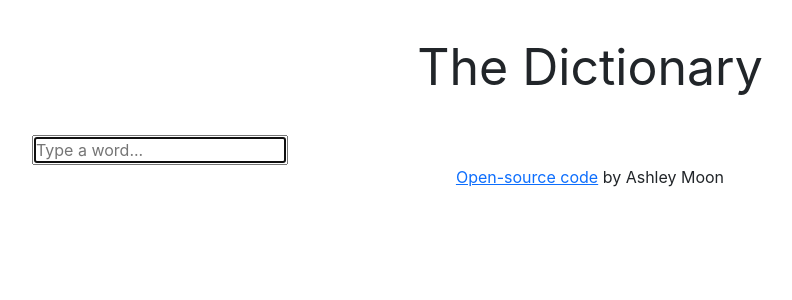
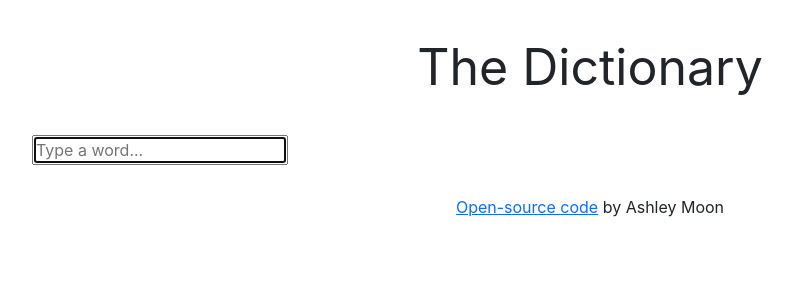
Before and after one commit to ashleynmoon/Dictionary-Project, a React (Create React App) app: page / in a window 1280 px wide. Shown: the top 300 px of the page, without its empty margins (50-842 px from the left). Built offline with nearby package versions, Linux system fonts and the light colour scheme.

Commit message:
Added CSS to the footer

```diff
--- a/src/App.css
+++ b/src/App.css
@@ -3,3 +3,8 @@
   margin: 30px 0;
   text-align: center;
 }
+
+.App-footer {
+  margin: 30px 0;
+  text-align: center;
+}
--- a/src/App.js
+++ b/src/App.js
@@ -11,7 +11,7 @@ export default function App() {
         <main>
            <Dictionary />
         </main>
-        <footer className="text-center">
+        <footer className="App-footer">
           <div>
           <a href="https://github.com/ashleynmoon/react-weather-app"
             target="_blank"
```
